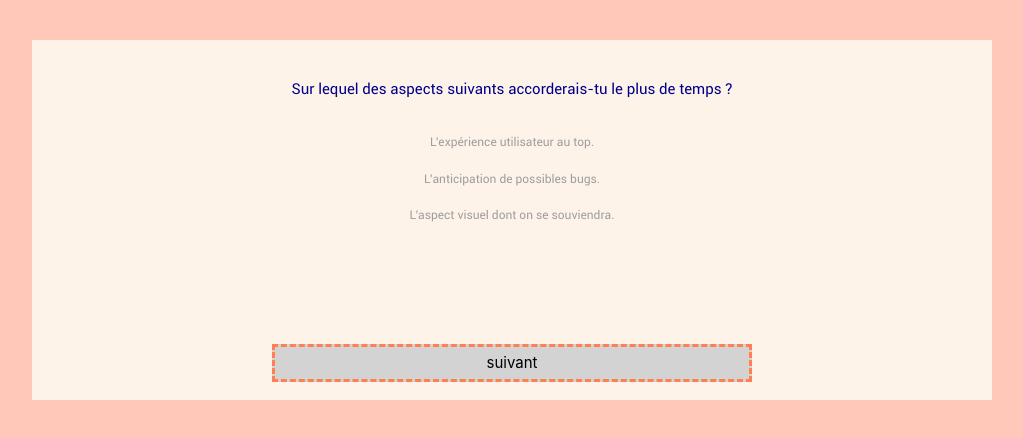
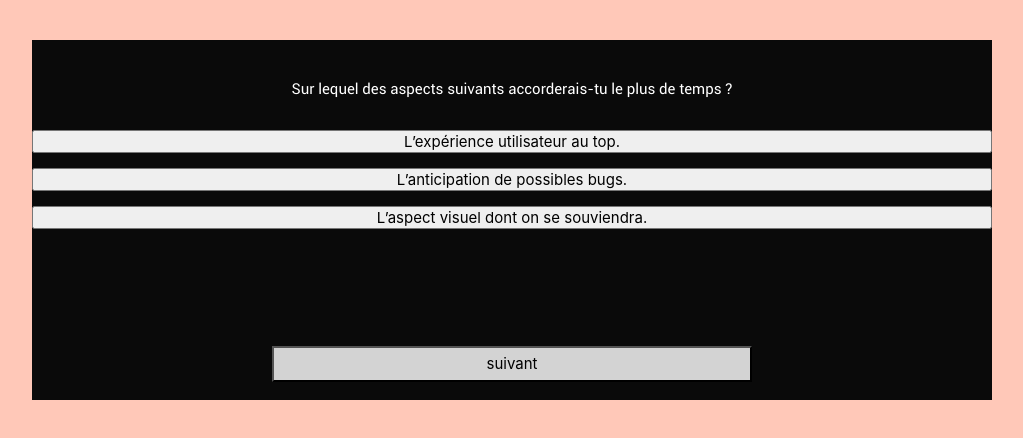
Before and after one commit to rumywanderung/hackathon-quizz-sortinghat, a website built with webpack: page public/index.html in a window 1280 px wide. Both pictures are taken after a click on the button "Allons-y !". Shown: the part 800-1238 px from the top of the page, without its empty margins (128-1151 px from the left). Built offline with nearby package versions, Linux system fonts and the light colour scheme.

Commit message:
essai cumul points + question/reponse

```diff
--- a/public/assets/data/questions.json
+++ b/public/assets/data/questions.json
@@ -7,19 +7,19 @@
                 {
                     "rep":"L’expérience utilisateur au top. " ,
                     "game": 1,
-                    "wad": 2,
+                    "wad": 0,
                     "web": 1
                 },
                 {
                     "rep": "L’anticipation de possibles bugs." ,
                     "game": 1,
-                    "wad": 2,
+                    "wad": 10,
                     "web": 1
                 },
                 {
                     "rep": "L’aspect visuel dont on se souviendra. ",
                     "game": 1,
-                    "wad": 2,
+                    "wad": 20,
                     "web": 1
                 }
             ]
@@ -32,19 +32,19 @@
                     "rep": "Einstein n’a-t-il pas dit : \"Si la vue d'un bureau encombré évoque un esprit encombré alors que penser de celle d'un bureau vide ?\"… à bon entendeur… ",
                     "game": 1,
                     "wad": 2,
-                    "web": 1
+                    "web": 3
                 },
                 {
                     "rep": "Les todos listes c’est mon dada.",
                     "game": 1,
                     "wad": 2,
-                    "web": 1
+                    "web": 4
                 },
                 {
                     "rep": "Entre minimalisme et anarchie, mon cœur balance.",
                     "game": 1,
                     "wad": 2,
-                    "web": 1
+                    "web": 5
                 }
             ]
         },
@@ -53,20 +53,20 @@
             "question": "Es-tu gameuse ? ",
             "reponses": [
                 {
-                    "rep": "Ca m’est arrivé, Mario quelques chose je crois…",
-                    "game": 1,
+                    "rep": "Ca m’est arrivé, Mario ça me dit quelque chose…",
+                    "game": 5,
                     "wad": 2,
                     "web": 1
                 },
                 {
                     "rep": "Ce qualificatif a été inventé pour moi. ",
-                    "game": 1,
+                    "game": 6,
                     "wad": 2,
                     "web": 1
                 },
                 {
                     "rep": " A mes heures perdues. ",
-                    "game": 1,
+                    "game": 7,
                     "wad": 2,
                     "web": 1
                 }
--- a/public/styles/_essais.scss
+++ b/public/styles/_essais.scss
@@ -25,10 +25,11 @@ section:nth-child(odd){
     transform: translateX(-50%);
     width: 75vw;
     height: 45vh;
-    background-color: #fef3e9;
+    background-color: rgb(10, 10, 10);
     margin: 0 auto;
     text-align: center;
     font-size: 1rem;
+    color: white;
 }
 
 #affichage > div p {
@@ -44,6 +45,12 @@ section:nth-child(odd){
     color: #f0667e;
 }
 
+#lesReponses button {
+    width: 100%;
+    text-align: center;
+    margin-bottom: 1rem;
+}
+
 #soumettre {
     background-color: lightgray;
     position: absolute;
@@ -52,7 +59,6 @@ section:nth-child(odd){
     transform: translateX(50%);
     width: 50%;
     padding: 0.5rem 0;
-    border: dashed coral;
 }
 
 #soumettre:hover {
--- a/src/index.js
+++ b/src/index.js
@@ -21,7 +21,11 @@ fetch('../public/assets/data/questions.json')
     let wad = 0;
     let web = 0;
 
-    const lesReponse = [];
+    let aAJouterGame = 0;
+    let aAjouterWad = 0;
+    let aAjouterWeb = 0;
+
+    const lesReponses = [];
 
 
     // passer d'une question à l'autre
@@ -47,22 +51,49 @@ fetch('../public/assets/data/questions.json')
 
       // et ses réponses
       $('#lesReponses').empty();
-      (data.questions[prochainId].reponses).forEach((reponse) => {
-        $('#lesReponses').append(
-          `<div>
-            <input type="radio" id="question${data.questions[prochainId].id}" value="" name="">
-            <label for="${reponse.rep}">${reponse.rep}</label>
-            </div>`,
-        );
-        console.log(`question #${data.questions[prochainId].id + 1}`);
-      });
+      // (data.questions[prochainId].reponses).forEach((reponse) => {
+      //   $('#lesReponses').append(
+      //     `<div>
+      //       <input type="radio" id="question${data.questions[prochainId].id}" value="" name="">
+      //       <label for="${reponse.rep}">${reponse.rep}</label>
+      //       </div>`,
+      //   );
+      //   console.log(`question #${data.questions[prochainId].id + 1}`);
+      // });
+
+      // aAJouterGame = 0;
+      // aAjouterWad = 0;
+      // aAjouterWeb = 0;
+
       console.log(game, wad, web);
-      game += data.questions[prochainId].reponses[0].game;
-      wad += data.questions[prochainId].reponses[0].wad;
-      web += data.questions[prochainId].reponses[0].web;
-      // à changer lsq bouron radion sera réparé
-      lesReponse.push([(data.questions[prochainId].question), (data.questions[prochainId].reponses[0].rep)]);
+
+      const infoReponses = [];
+
+      for (let i = 0; i < data.questions[prochainId].reponses.length; i++) {
+        const reponse = data.questions[prochainId].reponses[i];
+        const uneReponse = $(`<button id='${prochainId}'></button>`);
+        uneReponse.click(function () {
+          console.log(this.id);
+          aAJouterGame = reponse.game;
+          aAjouterWad = reponse.wad;
+          aAjouterWeb = reponse.web;
+          console.log(aAJouterGame, aAjouterWad, aAjouterWeb);
+
+          // console.log(data.questions[prochainId].question, reponse.rep);
+
+          infoReponses[i] = [data.questions[prochainId].question, reponse.rep];
+        });
+
+
+        uneReponse.text(reponse.rep);
+        $('#lesReponses').append(uneReponse);
+      }
+      game += aAJouterGame;
+      wad += aAjouterWad;
+      web += aAjouterWeb;
       console.log(game, wad, web);
-      console.log(lesReponse);
+
+      lesReponses.push(infoReponses);
+      console.log(lesReponses);
     });
   });
```
